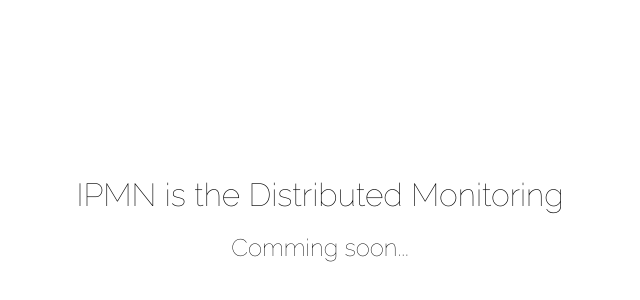
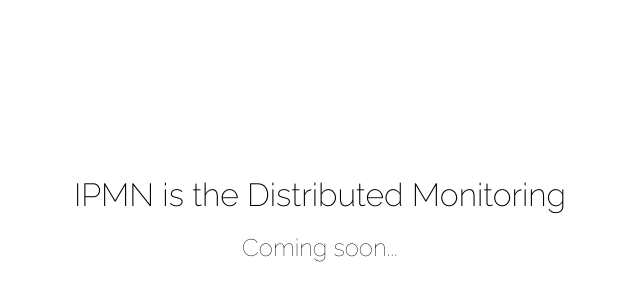
Before and after one commit to ipmn/ipmn.github.io, a plain HTML site: page index.html in a window 1280 px wide. Shown: the part 24-324 px from the top of the page, without its empty margins (320-960 px from the left). Drawn offline with Linux system fonts and the light colour scheme.

Commit message:
Fixed typo and font-weight

```diff
--- a/index.html
+++ b/index.html
@@ -16,7 +16,7 @@
 			text-align: center;
 			clear: left;
 			font-family: 'Raleway',sans-serif;
-			font-weight: 100;
+			font-weight: 200;
 			display: inline-block;
 			vertical-align: middle;
 		}
@@ -31,13 +31,13 @@
 			vertical-align: middle;
 		}
 	</style>
-	<link rel="stylesheet" type="text/css" href="https://fonts.googleapis.com/css?family=Raleway:100" />
+	<link rel="stylesheet" type="text/css" href="https://fonts.googleapis.com/css?family=Raleway:200,100" />
 </head>
 <body>
 <div>
 	<div class="hero">
 		<h1>IPMN is the Distributed Monitoring</h1><br/>
-		<h2>Comming soon...</h2>
+		<h2>Coming soon...</h2>
 	</div>
 </div>
 </body>
```
